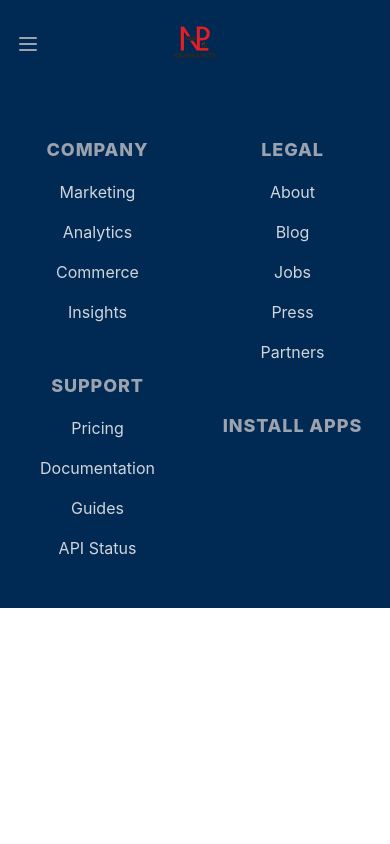
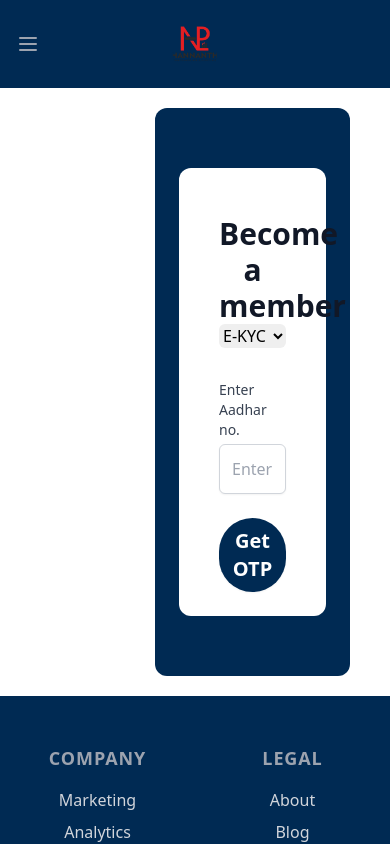
Before and after one commit to Neha-081/anant-nidhi-assignment, a React (Create React App) app: page / in a window 390 px wide. Shown: the top 844 px of the page. Built offline with nearby package versions, Linux system fonts and the light colour scheme.

Commit message:
added components like tabs, slider, footer

```diff
--- a/src/App.js
+++ b/src/App.js
@@ -4,7 +4,7 @@ import Dashboard from "./pages/Dashboard";
 
 function App() {
   return (
-    <div className="App">
+    <div className="App font-sans">
       <BrowserRouter>
       <Routes>
         <Route path="/" element={<Dashboard />} />
--- a/src/components/Footer/index.jsx
+++ b/src/components/Footer/index.jsx
@@ -31,13 +31,13 @@ const navigation = {
         <h2 id="footer-heading" className="sr-only">
           Footer
         </h2>
-        <div className="max-w-7xl mx-auto py-12 px-4 sm:px-6 lg:py-16 lg:px-8">
+        <div className="max-w-7xl mx-auto py-12 px-4 sm:px-6 lg:py-12 lg:px-8">
           <div className="xl:grid xl:grid-cols-3 xl:gap-8">
             <div className="grid grid-cols-2 gap-8 xl:col-span-2">
               <div className="md:grid md:grid-cols-2 md:gap-8">
                 <div>
                   <h3 className="text-lg font-extrabold text-gray-400 tracking-wider uppercase">Company</h3>
-                  <ul role="list" className="mt-4 space-y-4">
+                  <ul role="list" className="mt-4 space-y-2">
                     {navigation.solutions.map((item) => (
                       <li key={item.name}>
                         <a href={item.href} className="text-base text-gray-300 hover:text-white">
@@ -49,7 +49,7 @@ const navigation = {
                 </div>
                 <div className="mt-12 md:mt-0">
                   <h3 className="text-lg font-extrabold text-gray-400 tracking-wider uppercase">Support</h3>
-                  <ul role="list" className="mt-4 space-y-4">
+                  <ul role="list" className="mt-4 space-y-2">
                     {navigation.support.map((item) => (
                       <li key={item.name}>
                         <a href={item.href} className="text-base text-gray-300 hover:text-white">
@@ -63,7 +63,7 @@ const navigation = {
               <div className="md:grid md:grid-cols-2 md:gap-8">
                 <div>
                   <h3 className="text-lg font-extrabold text-gray-400 tracking-wider uppercase">Legal</h3>
-                  <ul role="list" className="mt-4 space-y-4">
+                  <ul role="list" className="mt-4 space-y-2">
                     {navigation.company.map((item) => (
                       <li key={item.name}>
                         <a href={item.href} className="text-base text-gray-300 hover:text-white">
--- a/src/components/MemberForm/index.jsx
+++ b/src/components/MemberForm/index.jsx
@@ -1,91 +1,27 @@
+import Slider from "../Slider";
+import Tabs from "../Tabs";
+
 export default function MemberForm() {
     return (
       <>
-        <div className="min-h-full flex">
-          <div className="flex-1 flex flex-col justify-center py-12 px-4 sm:px-6 lg:flex-none lg:px-20 xl:px-24">
-            <div className="mx-auto w-full max-w-sm lg:w-96">
+        <div className="min-h-full flex my-5">
+        <div className="hidden lg:block relative w-0 basis-2/4 mx-20">
+            <Slider />
+          </div>
+          <div className="w-1/2 mx-10 flex flex-col ml-auto justify-center py-10 p-6 sm:px-6 lg:flex-none lg:px-20 xl:px-24 bg-primary rounded-xl">
+            <div className="mx-auto w-full w-full px-10 p-6 m-5 bg-white rounded-xl">
               <div>
-                <img
-                  className="h-12 w-auto"
-                  src="https://tailwindui.com/img/logos/workflow-mark-indigo-600.svg"
-                  alt="Workflow"
-                />
-                <h2 className="mt-6 text-3xl font-extrabold text-gray-900">Sign in to your account</h2>
-                <p className="mt-2 text-sm text-gray-600">
-                  Or{' '}
-                  <a href="#" className="font-medium text-indigo-600 hover:text-indigo-500">
-                    start your 14-day free trial
-                  </a>
-                </p>
+                <h2 className="mt-6 text-3xl font-semibold text-gray-900">Become a member</h2>
               </div>
+              <Tabs />
 
               <div className="mt-8">
-                <div>
-                  <div>
-                    <p className="text-sm font-medium text-gray-700">Sign in with</p>
-
-                    <div className="mt-1 grid grid-cols-3 gap-3">
-                      <div>
-                        <a
-                          href="#"
-                          className="w-full inline-flex justify-center py-2 px-4 border border-gray-300 rounded-md shadow-sm bg-white text-sm font-medium text-gray-500 hover:bg-gray-50"
-                        >
-                          <span className="sr-only">Sign in with Facebook</span>
-                          <svg className="w-5 h-5" aria-hidden="true" fill="currentColor" viewBox="0 0 20 20">
-                            <path
-                              fillRule="evenodd"
-                              d="M20 10c0-5.523-4.477-10-10-10S0 4.477 0 10c0 4.991 3.657 9.128 8.438 9.878v-6.987h-2.54V10h2.54V7.797c0-2.506 1.492-3.89 3.777-3.89 1.094 0 2.238.195 2.238.195v2.46h-1.26c-1.243 0-1.63.771-1.63 1.562V10h2.773l-.443 2.89h-2.33v6.988C16.343 19.128 20 14.991 20 10z"
-                              clipRule="evenodd"
-                            />
-                          </svg>
-                        </a>
-                      </div>
-
-                      <div>
-                        <a
-                          href="#"
-                          className="w-full inline-flex justify-center py-2 px-4 border border-gray-300 rounded-md shadow-sm bg-white text-sm font-medium text-gray-500 hover:bg-gray-50"
-                        >
-                          <span className="sr-only">Sign in with Twitter</span>
-                          <svg className="w-5 h-5" aria-hidden="true" fill="currentColor" viewBox="0 0 20 20">
-                            <path d="M6.29 18.251c7.547 0 11.675-6.253 11.675-11.675 0-.178 0-.355-.012-.53A8.348 8.348 0 0020 3.92a8.19 8.19 0 01-2.357.646 4.118 4.118 0 001.804-2.27 8.224 8.224 0 01-2.605.996 4.107 4.107 0 00-6.993 3.743 11.65 11.65 0 01-8.457-4.287 4.106 4.106 0 001.27 5.477A4.073 4.073 0 01.8 7.713v.052a4.105 4.105 0 003.292 4.022 4.095 4.095 0 01-1.853.07 4.108 4.108 0 003.834 2.85A8.233 8.233 0 010 16.407a11.616 11.616 0 006.29 1.84" />
-                          </svg>
-                        </a>
-                      </div>
-
-                      <div>
-                        <a
-                          href="#"
-                          className="w-full inline-flex justify-center py-2 px-4 border border-gray-300 rounded-md shadow-sm bg-white text-sm font-medium text-gray-500 hover:bg-gray-50"
-                        >
-                          <span className="sr-only">Sign in with GitHub</span>
-                          <svg className="w-5 h-5" aria-hidden="true" fill="currentColor" viewBox="0 0 20 20">
-                            <path
-                              fillRule="evenodd"
-                              d="M10 0C4.477 0 0 4.484 0 10.017c0 4.425 2.865 8.18 6.839 9.504.5.092.682-.217.682-.483 0-.237-.008-.868-.013-1.703-2.782.605-3.369-1.343-3.369-1.343-.454-1.158-1.11-1.466-1.11-1.466-.908-.62.069-.608.069-.608 1.003.07 1.531 1.032 1.531 1.032.892 1.53 2.341 1.088 2.91.832.092-.647.35-1.088.636-1.338-2.22-.253-4.555-1.113-4.555-4.951 0-1.093.39-1.988 1.029-2.688-.103-.253-.446-1.272.098-2.65 0 0 .84-.27 2.75 1.026A9.564 9.564 0 0110 4.844c.85.004 1.705.115 2.504.337 1.909-1.296 2.747-1.027 2.747-1.027.546 1.379.203 2.398.1 2.651.64.7 1.028 1.595 1.028 2.688 0 3.848-2.339 4.695-4.566 4.942.359.31.678.921.678 1.856 0 1.338-.012 2.419-.012 2.747 0 .268.18.58.688.482A10.019 10.019 0 0020 10.017C20 4.484 15.522 0 10 0z"
-                              clipRule="evenodd"
-                            />
-                          </svg>
-                        </a>
-                      </div>
-                    </div>
-                  </div>
-
-                  <div className="mt-6 relative">
-                    <div className="absolute inset-0 flex items-center" aria-hidden="true">
-                      <div className="w-full border-t border-gray-300" />
-                    </div>
-                    <div className="relative flex justify-center text-sm">
-                      <span className="px-2 bg-white text-gray-500">Or continue with</span>
-                    </div>
-                  </div>
-                </div>
 
                 <div className="mt-6">
                   <form action="#" method="POST" className="space-y-6">
                     <div>
-                      <label htmlFor="email" className="block text-sm font-medium text-gray-700">
-                        Email address
+                      <label htmlFor="email" className="block text-sm text-left font-medium text-gray-700">
+                        Enter Aadhar no.
                       </label>
                       <div className="mt-1">
                         <input
@@ -94,53 +30,18 @@ export default function MemberForm() {
                           type="email"
                           autoComplete="email"
                           required
-                          className="appearance-none block w-full px-3 py-2 border border-gray-300 rounded-md shadow-sm placeholder-gray-400 focus:outline-none focus:ring-indigo-500 focus:border-indigo-500 sm:text-sm"
+                          placeholder="Enter Aadhar no."
+                          className="appearance-none block w-full p-3 border border-gray-300 rounded-md shadow-sm placeholder-gray-400 focus:outline-none focus:ring-indigo-500 focus:border-indigo-500 sm:text-sm"
                         />
-                      </div>
-                    </div>
-
-                    <div className="space-y-1">
-                      <label htmlFor="password" className="block text-sm font-medium text-gray-700">
-                        Password
-                      </label>
-                      <div className="mt-1">
-                        <input
-                          id="password"
-                          name="password"
-                          type="password"
-                          autoComplete="current-password"
-                          required
-                          className="appearance-none block w-full px-3 py-2 border border-gray-300 rounded-md shadow-sm placeholder-gray-400 focus:outline-none focus:ring-indigo-500 focus:border-indigo-500 sm:text-sm"
-                        />
-                      </div>
-                    </div>
-
-                    <div className="flex items-center justify-between">
-                      <div className="flex items-center">
-                        <input
-                          id="remember-me"
-                          name="remember-me"
-                          type="checkbox"
-                          className="h-4 w-4 text-indigo-600 focus:ring-indigo-500 border-gray-300 rounded"
-                        />
-                        <label htmlFor="remember-me" className="ml-2 block text-sm text-gray-900">
-                          Remember me
-                        </label>
-                      </div>
-
-                      <div className="text-sm">
-                        <a href="#" className="font-medium text-indigo-600 hover:text-indigo-500">
-                          Forgot your password?
-                        </a>
                       </div>
                     </div>
 
                     <div>
                       <button
                         type="submit"
-                        className="w-full flex justify-center py-2 px-4 border border-transparent rounded-md shadow-sm text-sm font-medium text-white bg-indigo-600 hover:bg-indigo-700 focus:outline-none focus:ring-2 focus:ring-offset-2 focus:ring-indigo-500"
+                        className="w-full flex justify-center py-2 px-4 border border-transparent rounded-full shadow-sm text-xl font-bold text-white bg-primary hover:bg-primary focus:outline-none focus:ring-2 focus:ring-offset-2 focus:ring-primary"
                       >
-                        Sign in
+                        Get OTP
                       </button>
                     </div>
                   </form>
@@ -148,13 +49,6 @@ export default function MemberForm() {
               </div>
             </div>
           </div>
-          <div className="hidden lg:block relative w-0 flex-1">
-            <img
-              className="absolute inset-0 h-full w-full object-cover"
-              src="https://images.unsplash.com/photo-1505904267569-f02eaeb45a4c?ixlib=rb-1.2.1&ixid=eyJhcHBfaWQiOjEyMDd9&auto=format&fit=crop&w=1908&q=80"
-              alt=""
-            />
-          </div>
         </div>
       </>
     )
--- /dev/null
+++ b/src/components/Slider/index.jsx
@@ -0,0 +1,37 @@
+export default function Slider() {
+  return (
+    <div className="carousel m-10 h-full bg-blue-100 rounded-xl m-auto max-h-[400px]">
+      <div id="slide1" className="carousel-item">
+        <img
+          src="https://encrypted-tbn0.gstatic.com/images?q=tbn:ANd9GcR3ApjX0Z2lY9sWTsn9nKsBLlW9gbVAoBsbo4Yzb0u1AxwXXPvfJWLZySbiEtyqHsQH8hI&usqp=CAU"
+          className="absolute top-[10px] left-[10px] rounded-xl"
+        />
+        <div className="absolute flex justify-between transform -translate-y-1/2 left-5 right-5 top-1/2">
+          <a href="#slide4" className="btn btn-circle">
+            ❮
+          </a>
+          <a href="#slide2" className="btn btn-circle">
+            ❯
+          </a>
+        </div>
+        <div className="absolute top-[150px] right-[200px] text-left">
+          <p>
+            Lorem ipsum dolor sit amet,
+            <br />
+            consectectur adipiscing elit,
+            <br />
+            sed do eiusmod tempor
+            <br />
+            incididunt ut labore et dolore
+            <br />
+            magna aliqua. Ut enim ad
+            <br />
+            minim veniam.
+          </p>
+          <h4 className="font-extrabold mt-10">Priyanka Chaudhary</h4>
+          <p>UI/UX Designer</p>
+        </div>
+      </div>
+    </div>
+  );
+}
--- /dev/null
+++ b/src/components/Tabs/index.jsx
@@ -0,0 +1,52 @@
+const tabs = [
+    { name: 'E-KYC', href: '#', current: true },
+    { name: 'Manual KYC', href: '#', current: false },
+  ]
+
+  function classNames(...classes) {
+    return classes.filter(Boolean).join(' ')
+  }
+
+  export default function Tabs() {
+    return (
+      <div>
+        <div className="sm:hidden">
+          <label htmlFor="tabs" className="sr-only">
+            Select a tab
+          </label>
+          {/* Use an "onChange" listener to redirect the user to the selected tab URL. */}
+          <select
+            id="tabs"
+            name="tabs"
+            className="block w-full focus:ring-indigo-500 focus:border-indigo-500 border-primary rounded-md"
+            defaultValue={tabs.find((tab) => tab.current).name}
+          >
+            {tabs.map((tab) => (
+              <option key={tab.name}>{tab.name}</option>
+            ))}
+          </select>
+        </div>
+        <div className="hidden sm:block my-5">
+          <div className="border-b border-gray-200">
+            <nav className="-mb-px flex" aria-label="Tabs">
+              {tabs.map((tab) => (
+                <a
+                  key={tab.name}
+                  href={tab.href}
+                  className={classNames(
+                    tab.current
+                      ? 'border-primary text-primary'
+                      : 'border-transparent text-primary hover:text-gray-700 hover:border-gray-300',
+                    'w-1/2 py-2 px-1 text-center border-b-2 font-medium text-sm'
+                  )}
+                  aria-current={tab.current ? 'page' : undefined}
+                >
+                  {tab.name}
+                </a>
+              ))}
+            </nav>
+          </div>
+        </div>
+      </div>
+    )
+  }
--- a/src/pages/Dashboard/index.jsx
+++ b/src/pages/Dashboard/index.jsx
@@ -1,14 +1,13 @@
 import React from "react";
 import Footer from "../../components/Footer";
+import MemberForm from "../../components/MemberForm";
 import DashboardNav from "../../components/Navbar/DashboardNav";
 
 const Dashboard = () => {
   return (
     <div>
       <DashboardNav />
-      <main>
-
-      </main>
+        <MemberForm />
       <Footer />
     </div>
   );
```
